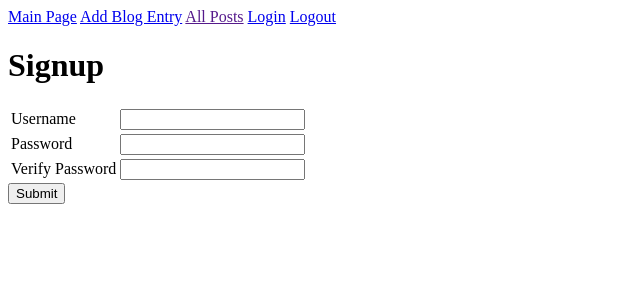
After one commit to smarkley12/blogz, a Flask app: page /signup in a window 1280 px wide. The commit adds this page. Shown: the top 300 px of the page, without its empty margins (0-640 px from the left). Run offline with Flask 2, Linux system fonts and the light colour scheme.

Commit message:
Templates are in place

```diff
--- a/main.py
+++ b/main.py
@@ -3,7 +3,7 @@ from flask_sqlalchemy import SQLAlchemy
 
 app = Flask(__name__)
 app.config['DEBUG'] = True
-app.config['SQLALCHEMY_DATABASE_URI'] = 'mysql+pymysql://build-a-blog:blogbuilder@localhost:8889/build-a-blog'
+app.config['SQLALCHEMY_DATABASE_URI'] = 'mysql+pymysql://blogz:blogz123@localhost:8889/blogz'
 app.config['SQLALCHEMY_ECHO'] = True
 db = SQLAlchemy(app)
 
@@ -17,7 +17,7 @@ class Blog(db.Model):
         self.title = title
         self.body = body
 
-
+# Main page that lists all of the posts
 @app.route('/', methods=['POST', 'GET'])
 def index():
     blogpost_id = request.args.get('id')
@@ -31,6 +31,7 @@ def index():
     return render_template('bloglistings.html',title="Blog Posts",
         blog_posts=all_blog_posts)
 
+# when a user wants to add an entry
 @app.route('/addentry', methods=['POST', 'GET'])
 def addentry():
 
@@ -60,5 +61,70 @@ def addentry():
 
     return render_template('addentry.html',title="Add Post")
 
+@app.route('/login', methods=['POST', 'GET'])
+def login():
+    return render_template('login.html')
+
+#User signs up for the first time
+@app.route('/signup', methods=['POST', 'GET'])
+def signup():
+
+    if request.method =='GET':
+        return render_template('signup.html')
+
+    username = request.form['username']
+    password = request.form['password']
+    verify = request.form['verify']
+    email = request.form['email']
+
+    user_name_error = ''
+    password_verify_error = ''
+    password_not_valid_error = ''
+    email_error = ''
+    test = ''
+
+    if len(username) > 20 or len(username) < 3:
+        user_name_error = "That's not a valid username."
+    elif test in username == True:
+        user_name_error = "That's not a valid username."
+
+
+    if len(password) > 20 or len(password) < 3:
+        password_not_valid_error = "That's not a valid password."
+        password = ''
+    elif ' ' in password == True:
+        password_not_valid_error = "That's not a valid password."
+        password = ''
+
+    if password != verify:
+        password_verify_error = "Passwords don't match"
+        verify = ''
+
+    if not user_name_error and not password_not_valid_error and not \
+    password_verify_error and not email_error:
+        return redirect('/valid?username={0}'.format(username))
+    else:
+        return render_template('index.html',
+            password_not_valid_error=password_not_valid_error,
+            password_verify_error=password_verify_error,
+            user_name_error=user_name_error,
+            email_error=email_error,
+            username=username, email=email)
+
 if __name__ == '__main__':
     app.run()
+# where user can login
+#@app.route('/login', methods=['POST', 'GET'])
+#def login():
+
+
+#User clicks logout
+
+#@app.route('/logout' methods=['POST'])
+#def logout():
+
+#route for listing all users AKA home
+#@app.route('/home', methods=['POST', 'GET'])
+#def users_listing():
+
+#if __name__ == '__main__':
--- a/templates/base.html
+++ b/templates/base.html
@@ -11,6 +11,9 @@
         <nav>
             <a href="/">Main Page</a>
             <a href="/addentry">Add Blog Entry</a>
+            <a href="">All Posts</a>
+            <a href="/login">Login</a>
+            <a href="/logout">Logout</a>
         </nav>
     {% block content %}
     {% endblock %}
--- /dev/null
+++ b/templates/index.html
@@ -0,0 +1,5 @@
+{% extends "base.html" %}
+
+{% block content %}
+
+{% endblock %}
--- /dev/null
+++ b/templates/signup.html
@@ -0,0 +1,31 @@
+{% extends "base.html" %}
+
+{% block content %}
+<h1>Signup</h1>
+        <form method="post">
+            <table>
+                <tr>
+                    <td><label for="username">Username</label></td>
+                    <td>
+                        <input name="username" type="text" value='{{username}}'>
+                        <span class="error">{{user_name_error}}</span>
+                    </td>
+                </tr>
+                <tr>
+                    <td><label for="password">Password</label></td>
+                    <td>
+                        <input name="password" type="password">
+                        <span class="error">{{password_not_valid_error}}</span>
+                    </td>
+                </tr>
+                <tr>
+                    <td><label for="verify">Verify Password</label></td>
+                    <td>
+                        <input name="verify" type="password">
+                        <span class="error">{{password_verify_error}}</span>
+                    </td>
+                </tr>
+            </table>
+            <input type="submit">
+        </form>
+{% endblock %}
```
Also changed, not shown: templates/login.html (added, +25 -0 lines), templates/singleUser.html (added, +11 -0 lines).
